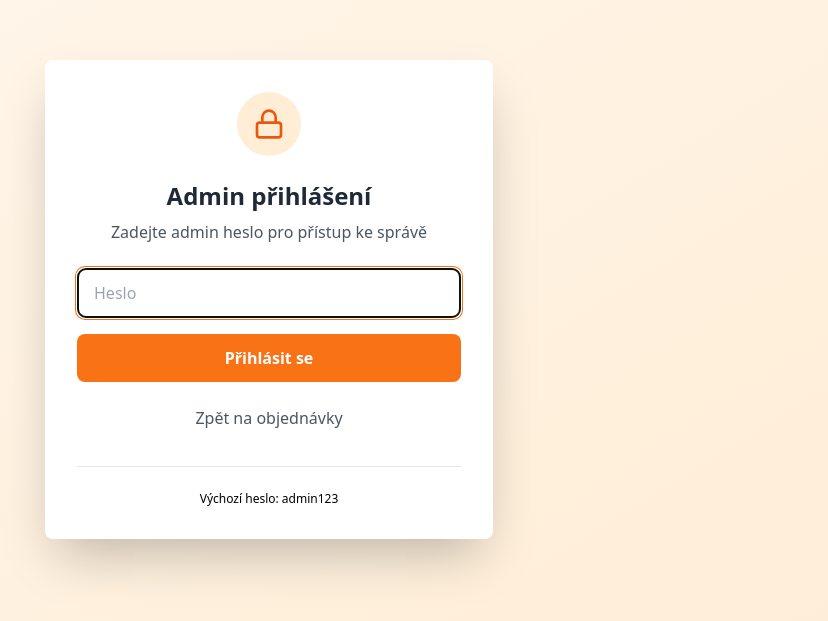
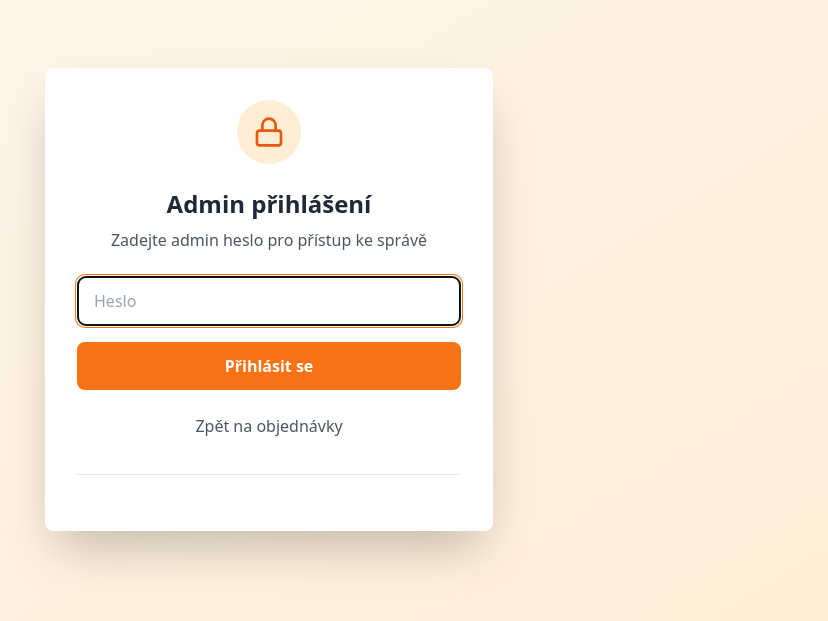
Before and after one commit to razak46/lunch-order-app, a Next.js app: page /admin in a window 1280 px wide. Shown: the part 101-722 px from the top of the page, without its empty margins (371-1199 px from the left). Built offline with nearby package versions, Linux system fonts and the light colour scheme.

Commit message:
Change default password text color to grey

```diff
--- a/app/admin/page.jsx
+++ b/app/admin/page.jsx
@@ -71,8 +71,8 @@ export default function AdminLoginPage() {
         </form>
 
         <div className="mt-6 pt-6 border-t border-gray-200">
-          <p className="text-xs text-white-500 text-center">
-            Výchozí heslo: admin123
+          <p className="text-xs text-grey-500 text-center">
+
           </p>
         </div>
       </div>
```
